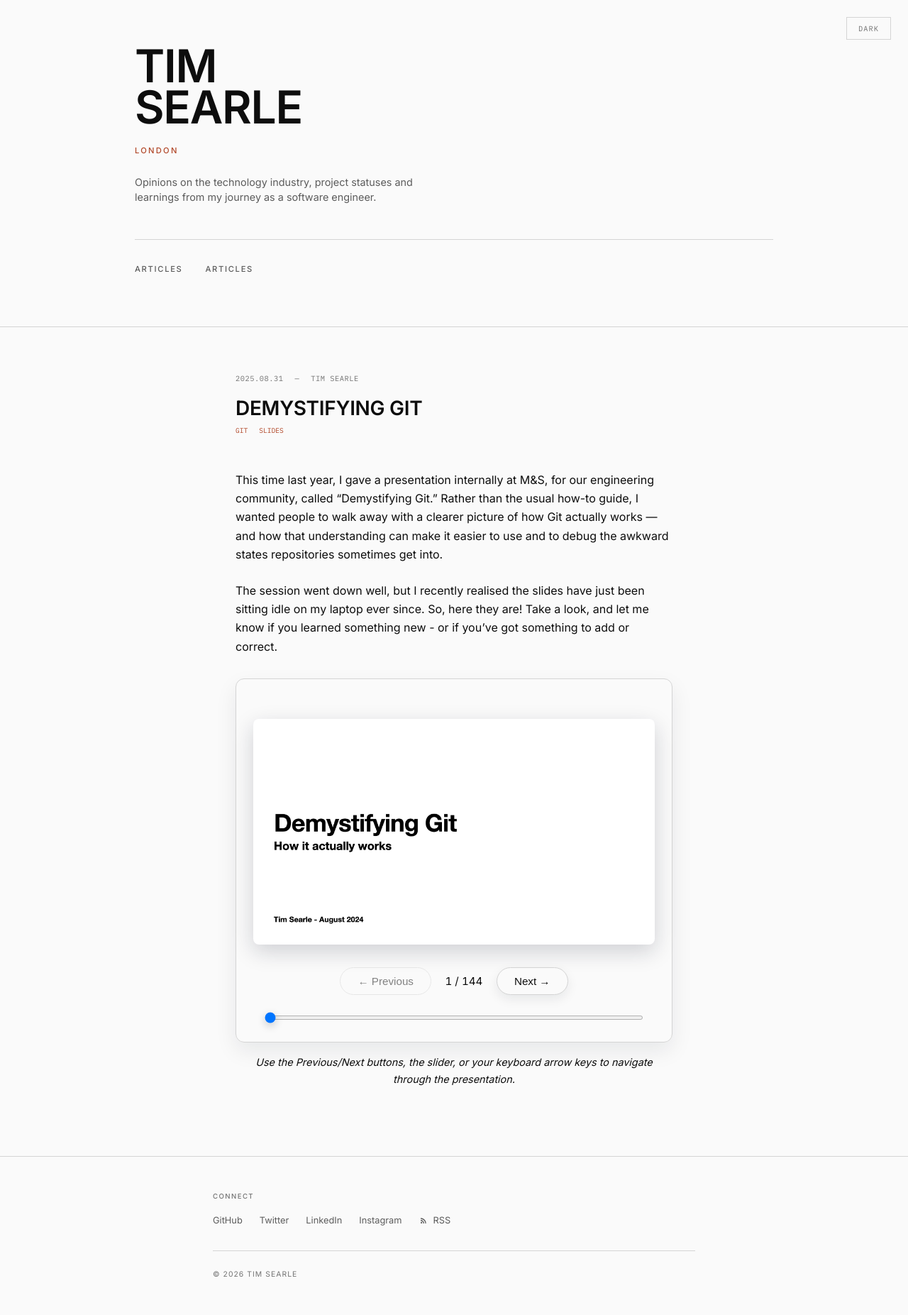
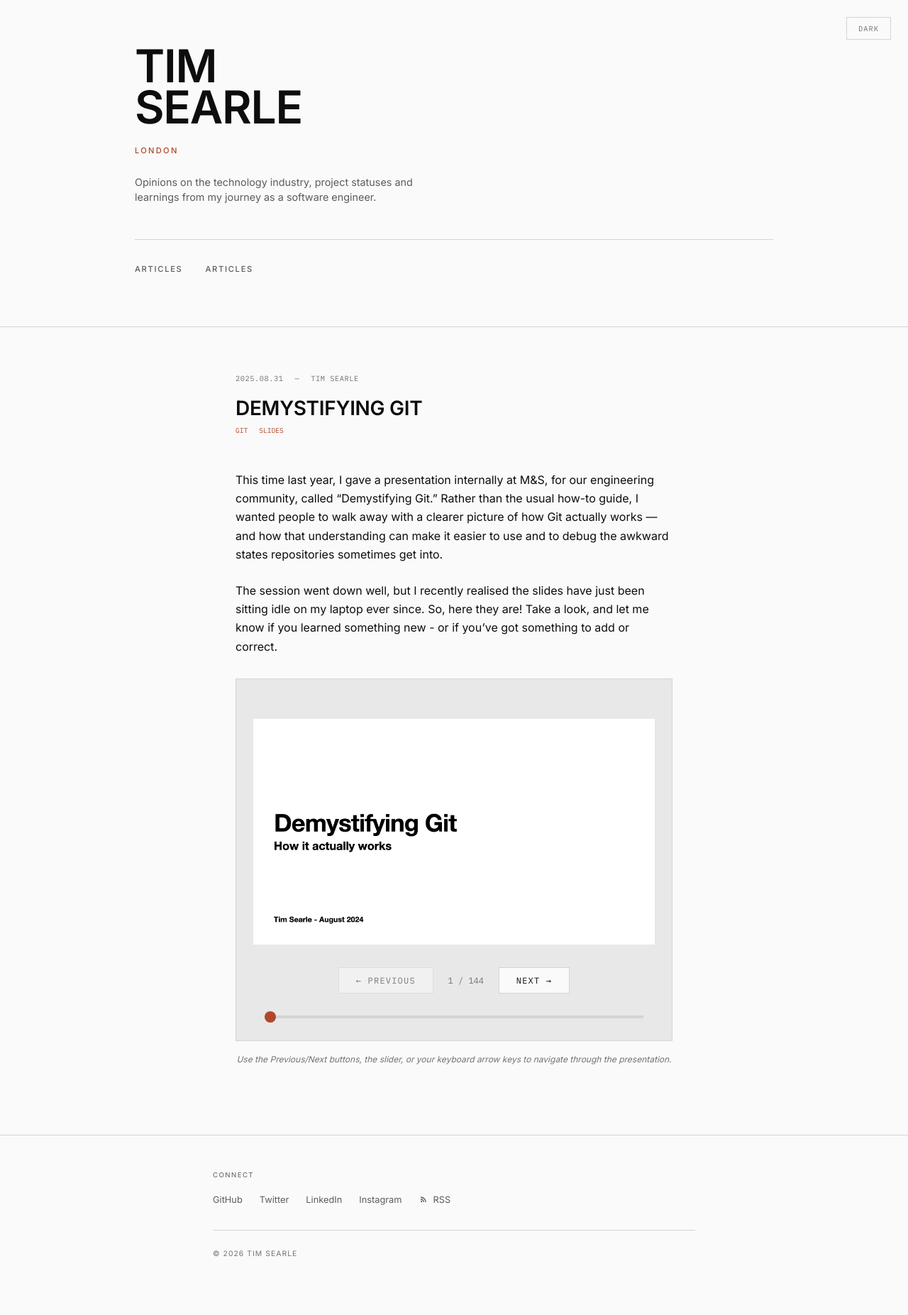
Before and after one commit to timsearle/timsearle.github.io, a Jekyll site: the page built from _posts/2025-08-31-demystifying-git.md, in a window 1280 px wide. Shown: the whole page at 71% size. Built offline with Jekyll 4.4.1, drawn with Linux system fonts in a browser that asks for light colours; after the commit the page ends 1823 px from its top, so only the background shows below that.

Commit message:
Phase 5: Special Components - slides.html
- Update CSS variables to match new theme tokens
- Remove border-radius and box-shadows for cleaner Swiss design
- Use monospace font for buttons and counter
- Match theme toggle styling

```diff
--- a/_includes/slides.html
+++ b/_includes/slides.html
@@ -182,10 +182,8 @@
 
 .slide-presentation {
   border: 1px solid var(--color-border);
-  border-radius: 12px;
   padding: 1.5rem;
-  background: var(--color-surface);
-  box-shadow: 0 12px 30px rgba(15, 23, 42, 0.08);
+  background: var(--color-bg-alt);
 }
 
 .slide-viewer {
@@ -195,8 +193,6 @@
 .slide-viewer img {
   max-width: 100%;
   height: auto;
-  border-radius: 8px;
-  box-shadow: 0 10px 30px rgba(15, 23, 42, 0.18);
   background: var(--color-bg);
 }
 
@@ -211,30 +207,30 @@
   padding: 0.6rem 1.5rem;
   border: 1px solid var(--color-border);
   background: var(--color-bg);
-  border-radius: 999px;
   cursor: pointer;
-  font-size: 0.95rem;
+  font-size: 0.75rem;
+  font-family: var(--font-mono);
+  text-transform: uppercase;
+  letter-spacing: 0.1em;
   touch-action: manipulation;
   color: var(--color-text);
-  transition: background 0.2s ease, transform 0.2s ease, box-shadow 0.2s ease;
-  box-shadow: 0 6px 16px rgba(15, 23, 42, 0.08);
+  transition: background 0.2s ease, color 0.2s ease;
 }
 
 .slide-btn:hover:not(:disabled) {
-  background: var(--color-surface);
-  transform: translateY(-1px);
-  box-shadow: 0 8px 20px rgba(15, 23, 42, 0.12);
+  background: var(--color-bg-alt);
+  color: var(--color-accent);
 }
 
 .slide-btn:disabled {
   opacity: 0.5;
   cursor: not-allowed;
-  box-shadow: none;
 }
 
 .slide-counter {
-  font-size: 0.95rem;
-  color: var(--color-muted);
+  font-size: 0.75rem;
+  font-family: var(--font-mono);
+  color: var(--color-text-tertiary);
   min-width: 60px;
   font-variant-numeric: tabular-nums;
 }
@@ -246,38 +242,38 @@
 
 .slide-slider {
   width: 100%;
-  height: 6px;
-  border-radius: 999px;
+  height: 4px;
   background: var(--color-border);
   outline: none;
   transition: background 0.2s ease;
+  -webkit-appearance: none;
+  appearance: none;
 }
 
 .slide-slider::-webkit-slider-thumb {
+  -webkit-appearance: none;
   appearance: none;
-  width: 18px;
-  height: 18px;
-  border-radius: 999px;
+  width: 16px;
+  height: 16px;
+  border-radius: 50%;
   background: var(--color-accent);
   cursor: pointer;
-  box-shadow: 0 4px 12px rgba(15, 23, 42, 0.2);
 }
 
 .slide-slider::-moz-range-thumb {
-  width: 18px;
-  height: 18px;
-  border-radius: 999px;
+  width: 16px;
+  height: 16px;
+  border-radius: 50%;
   background: var(--color-accent);
   cursor: pointer;
   border: none;
-  box-shadow: 0 4px 12px rgba(15, 23, 42, 0.2);
 }
 
 .slide-instructions {
   margin-top: 1rem;
   text-align: center;
-  color: var(--color-muted);
-  font-size: 0.9rem;
+  color: var(--color-text-tertiary);
+  font-size: 0.75rem;
 }
 
 @media (max-width: 600px) {
```
